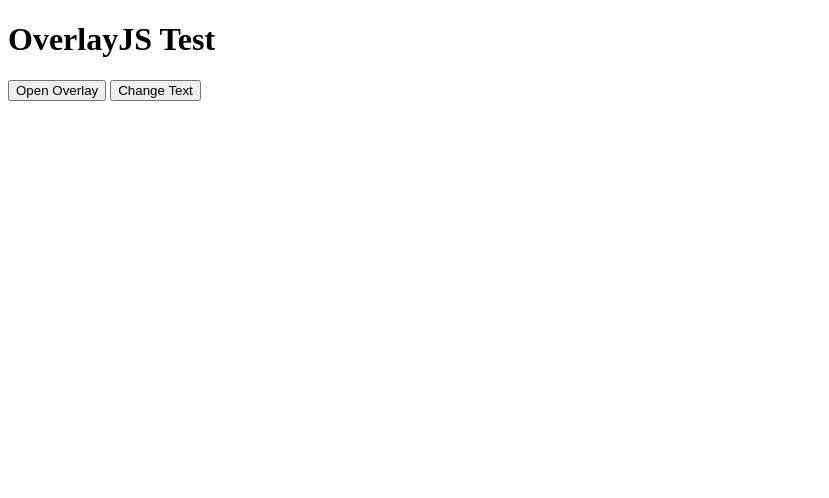
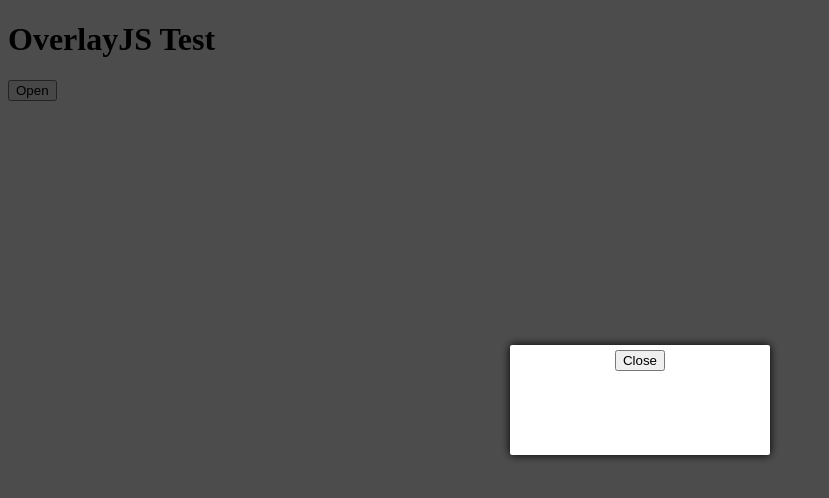
Before and after one commit to m-thalmann/overlayjs, a plain HTML site: page demo/index.html in a window 1280 px wide. Shown: the whole page, without its empty margins (0-829 px from the left). Drawn offline with Linux system fonts and the light colour scheme.

Commit message:
Commit #4

```diff
--- a/demo/index.html
+++ b/demo/index.html
@@ -7,20 +7,19 @@
 
   <link rel="stylesheet" href="../overlay.css">
   <script src="../overlay.js"></script>
-
-  <script>
-    var o;
-
-    window.onload = function(){
-      o = new Overlay({
-        opened: false
-      });
-    };
-  </script>
 </head>
 <body>
   <h1>OverlayJS Test</h1>
-  <button onclick="o.open();">Open Overlay</button>
-  <button onclick="o.content.innerHTML = prompt('Enter a new text:');">Change Text</button>
+  <button onclick="overlay.open()">Open</button>
+  <script>
+    var overlay = new Overlay();
+
+    var btn_close = document.createElement("button");
+    btn_close.innerHTML = "Close";
+    btn_close.onclick = overlay.close;
+
+    overlay.content.appendChild(btn_close);
+    overlay.content.style.textAlign = "center";
+  </script>
 </body>
 </html>
```
Also changed, not shown: demo/example.gif (added), 1 other file.
